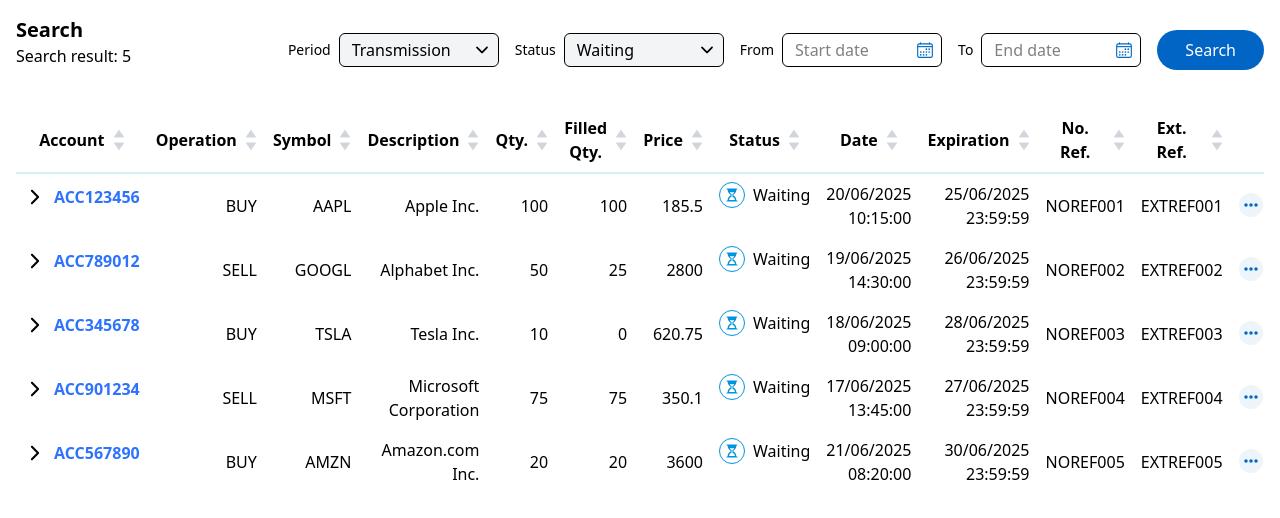
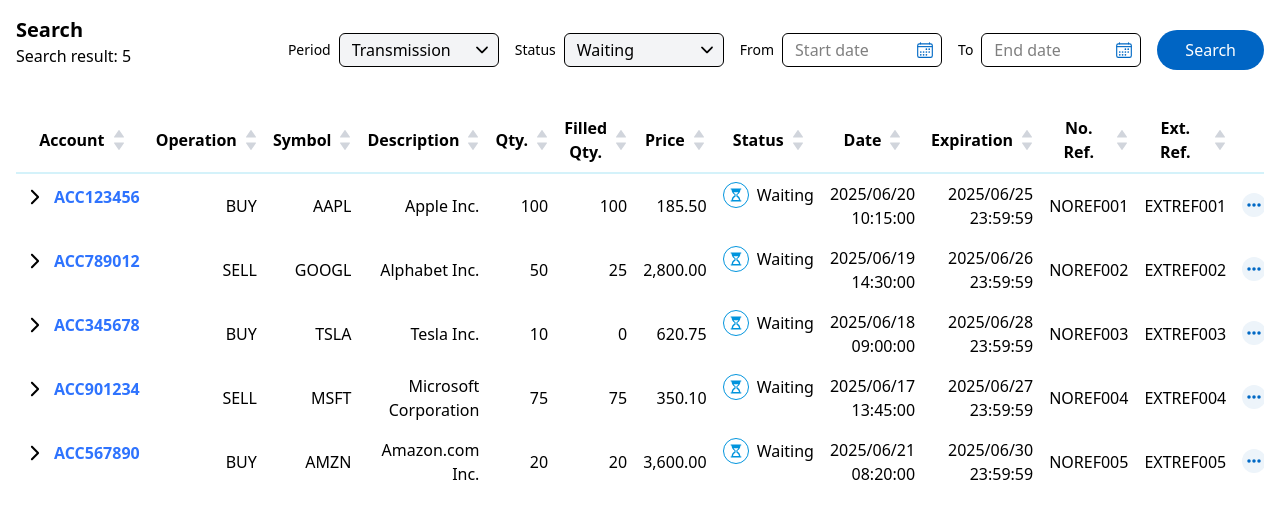
Before and after one commit to sorasora46/ata-it-assignment, a React (Vite) app: page / in a window 1280 px wide. Shown: the top 518 px of the page. Built offline with nearby package versions, Linux system fonts and the light colour scheme.

Commit message:
Added number formatting and fixed date format

```diff
--- a/src/App.tsx
+++ b/src/App.tsx
@@ -12,6 +12,7 @@ import CustomDatePicker from './components/CustomDatePicker';
 import type { Order } from './types/order';
 import { BiSolidUpArrow, BiSolidDownArrow } from 'react-icons/bi';
 import { columnDefs } from './constants/columns';
+import { formatNumber } from './utils/NumberUtil';
 
 function App() {
   const [startDate, setStartDate] = useState<Date | null>(null);
@@ -197,7 +198,7 @@ function App() {
                   <td className="p-2 hidden sm:table-cell">{order.description}</td>
                   <td className="p-2 hidden sm:table-cell">{order.quantity}</td>
                   <td className="p-2 hidden sm:table-cell">{order.filledQuantity}</td>
-                  <td className="p-2 hidden sm:table-cell">{order.price}</td>
+                  <td className="p-2 hidden sm:table-cell">{formatNumber(order.price, 2)}</td>
                   <td className="p-2 flex justify-center items-center gap-2">
                     {order.status === 'Waiting' ?
                       <div className='border rounded-full p-1 text-[#0094dd]'>
--- a/src/components/OrderDetail.tsx
+++ b/src/components/OrderDetail.tsx
@@ -1,6 +1,7 @@
 import type { FC, ReactNode } from "react";
 import type { IOrderDetail } from "../types/order";
 import { formatDateTime } from "../utils/DateUtil";
+import { formatNumber } from "../utils/NumberUtil";
 
 interface OrderDetailProps {
   detail: IOrderDetail;
@@ -20,10 +21,10 @@ const DetailCell: FC<DetailCellProps> = ({ label, children }) => (
 
 const OrderDetail: FC<OrderDetailProps> = ({ detail }) => (
   <div className="my-2 grid grid-cols-1 sm:grid-cols-2 lg:grid-cols-4 gap-y-4 text-sm">
-    <DetailCell label="Net Amount">{detail.netAmount}</DetailCell>
-    <DetailCell label="Price">{detail.price}</DetailCell>
-    <DetailCell label="Exchange Rate">{detail.exchangeRate}</DetailCell>
-    <DetailCell label="O/S Limit">{detail.osLimit}</DetailCell>
+    <DetailCell label="Net Amount">{formatNumber(detail.netAmount, 2)} USD</DetailCell>
+    <DetailCell label="Price">{formatNumber(detail.price, 2)}</DetailCell>
+    <DetailCell label="Exchange Rate">{formatNumber(detail.exchangeRate, 4)}</DetailCell>
+    <DetailCell label="O/S Limit">{formatNumber(detail.osLimit, 1)}</DetailCell>
     <DetailCell label="Reference Number">{detail.referenceNumber}</DetailCell>
     <DetailCell label="Date / Time">{formatDateTime(detail.dateTime)}</DetailCell>
     <DetailCell label="Telephone">{detail.telephone}</DetailCell>
--- a/src/utils/DateUtil.ts
+++ b/src/utils/DateUtil.ts
@@ -12,5 +12,5 @@ export const formatDateTime = (dateInput: string) => {
   const minutes = pad(date.getMinutes());
   const seconds = pad(date.getSeconds());
 
-  return `${day}/${month}/${year} ${hours}:${minutes}:${seconds}`;
+  return `${year}/${month}/${day} ${hours}:${minutes}:${seconds}`;
 };
--- /dev/null
+++ b/src/utils/NumberUtil.ts
@@ -0,0 +1,7 @@
+export const formatNumber = (num: number, precision: number): string => {
+  if (isNaN(num)) return "";
+  return Number(num.toFixed(precision)).toLocaleString("en-US", {
+    minimumFractionDigits: precision,
+    maximumFractionDigits: precision,
+  });
+};
```
